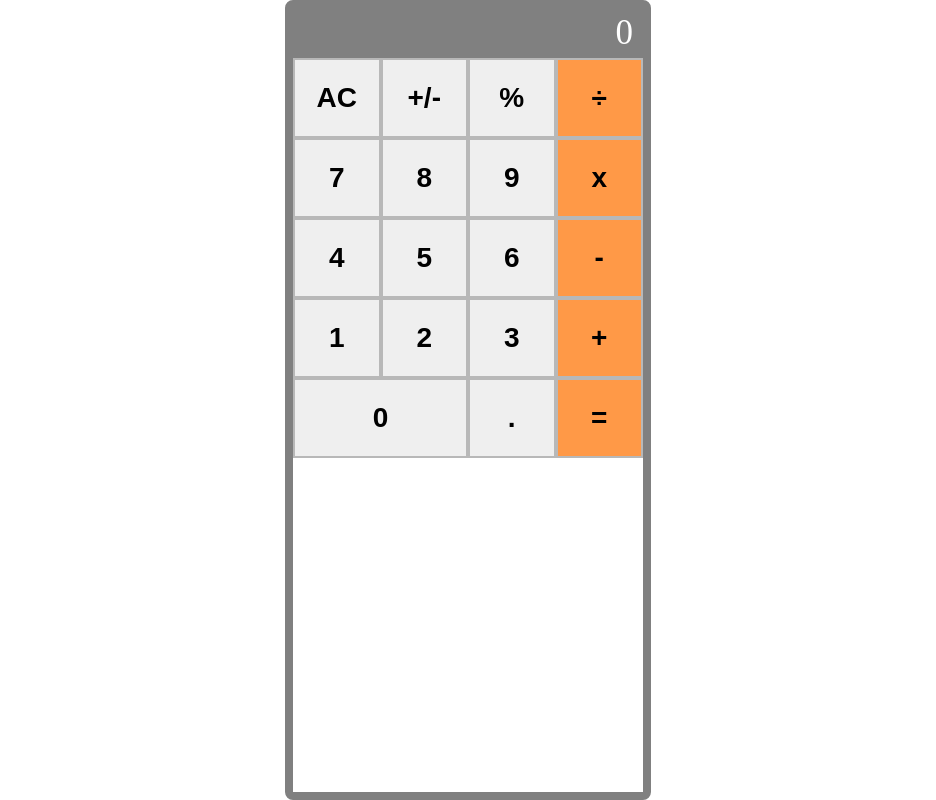
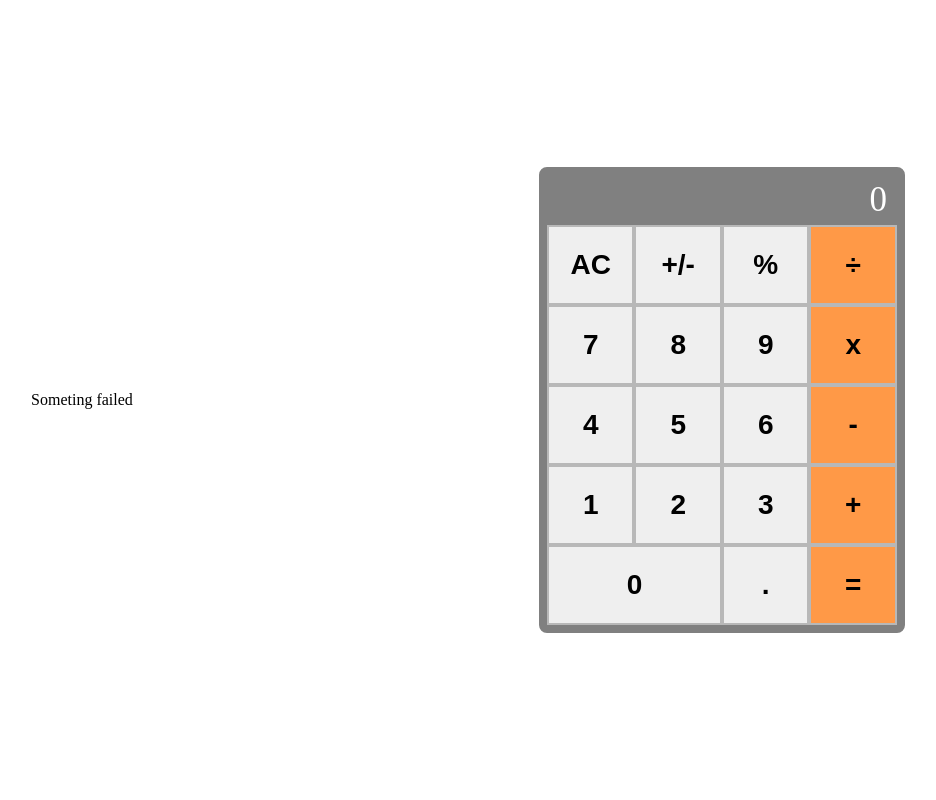
Before and after one commit to AndreaM2429/Math-Magicians, a React (Create React App) app: page / in a window 1280 px wide. Shown: the whole page, without its empty margins (172-1108 px from the left). Built offline with nearby package versions, Linux system fonts and the light colour scheme; no server answers.

Commit message:
Imppot the QuoteApi component

```diff
--- a/src/App.js
+++ b/src/App.js
@@ -1,8 +1,12 @@
 import Calculator from './Components/Calculator';
+import QuoteApi from './Components/Quote_API';
 
 function App() {
   return (
-    <Calculator />
+    <section className="container">
+      <QuoteApi />
+      <Calculator />
+    </section>
   );
 }
 
```
